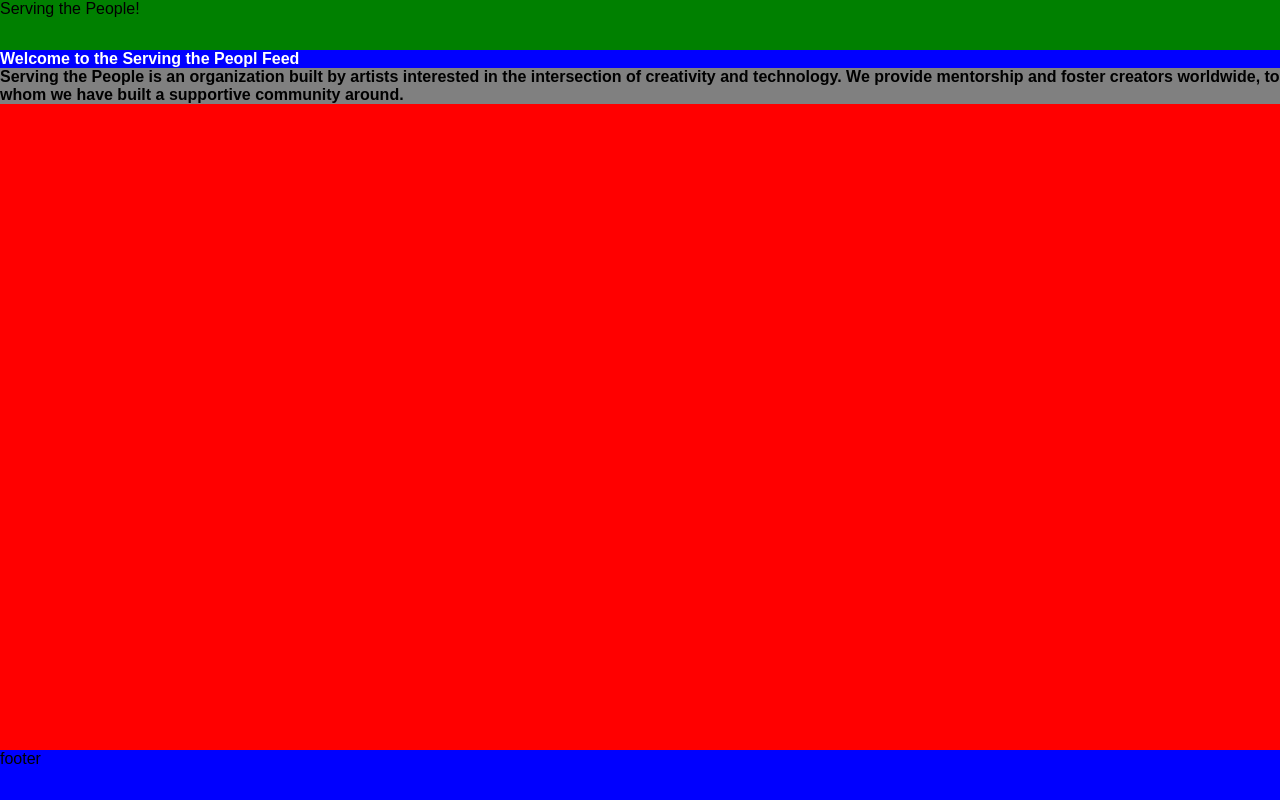
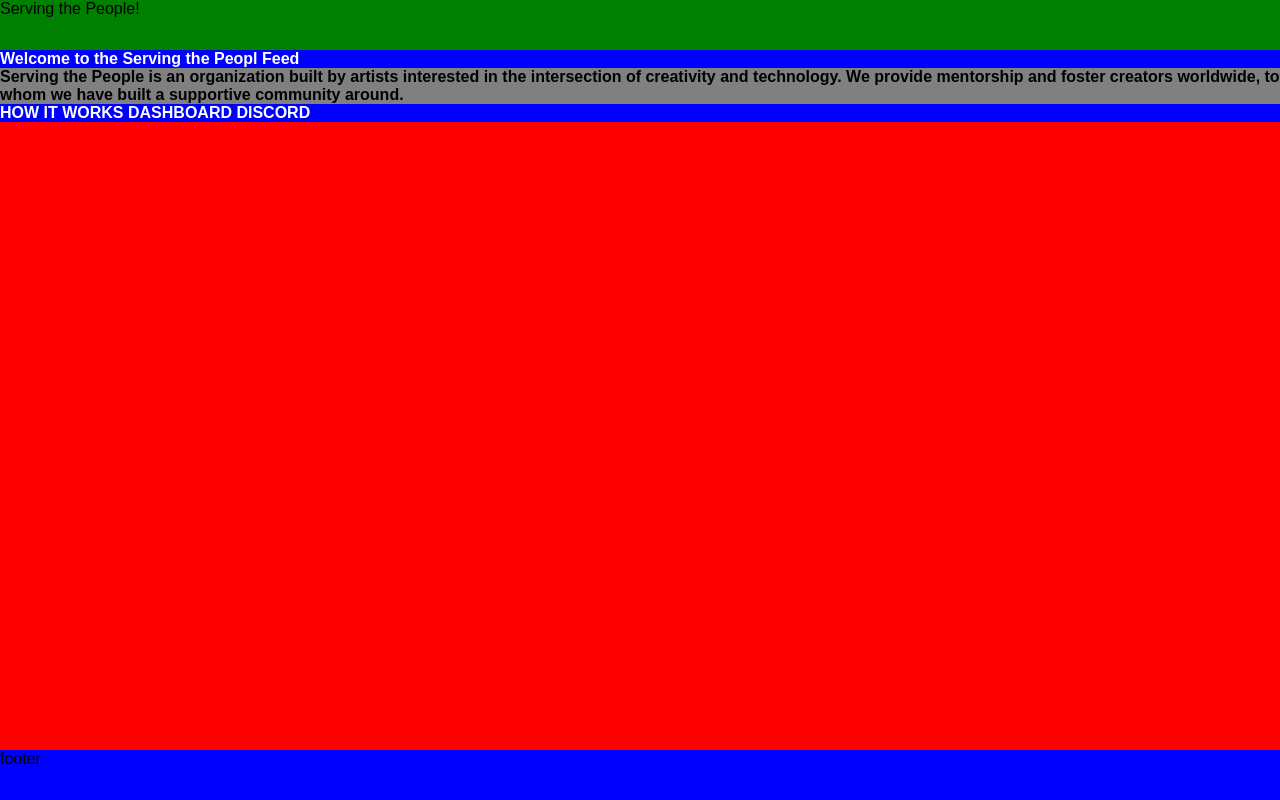
Before and after one commit to daniz053/stptrial.github.io, a plain HTML site: page serving-the-people/index.html in a window 1280 px wide. Drawn offline with Linux system fonts and the light colour scheme.

Commit message:
Update index.html

```diff
--- a/serving-the-people/index.html
+++ b/serving-the-people/index.html
@@ -15,6 +15,9 @@
         Serving the People is an organization built by artists interested in the intersection of creativity and technology.
         We provide mentorship and foster creators worldwide, to whom we have built a supportive community around.
     </div>
+    <div id="section-headers">
+        HOW IT WORKS DASHBOARD DISCORD
+    </div>
 </div>
 <footer>footer</footer>
 
```
